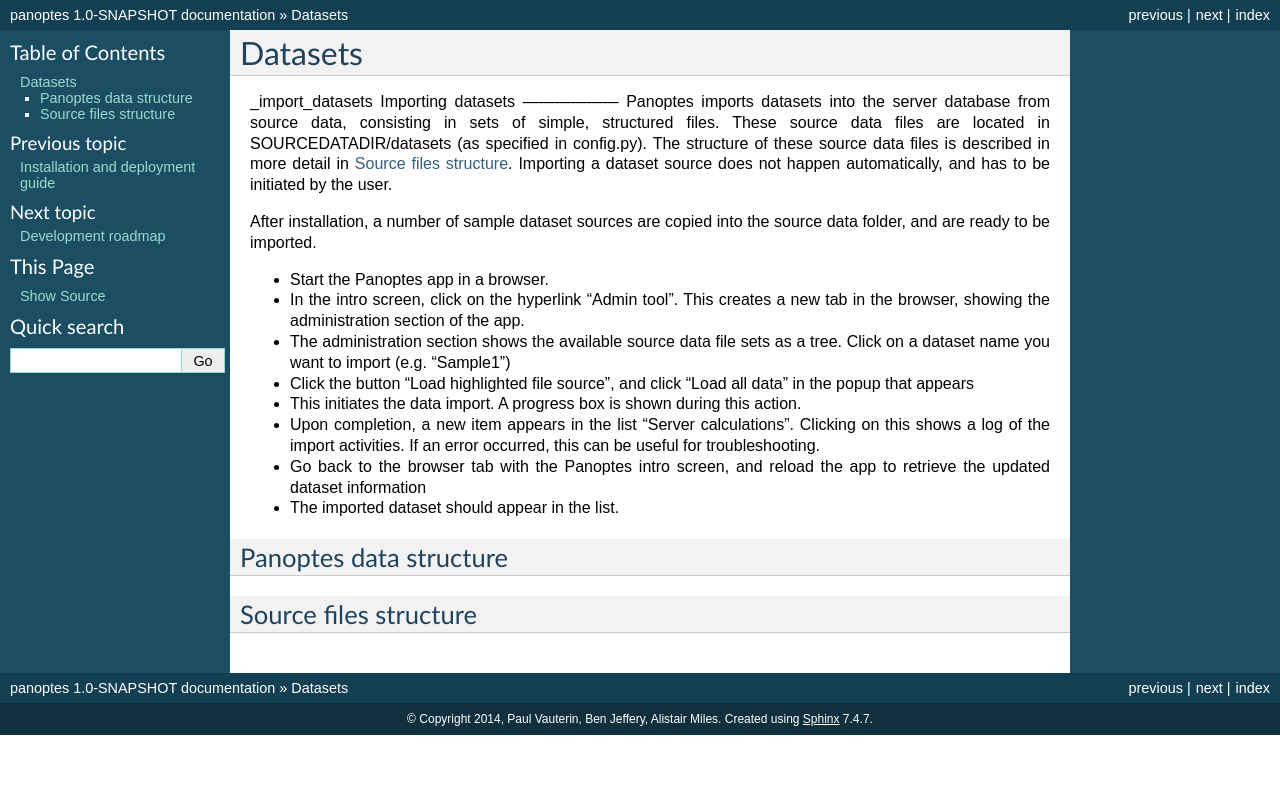
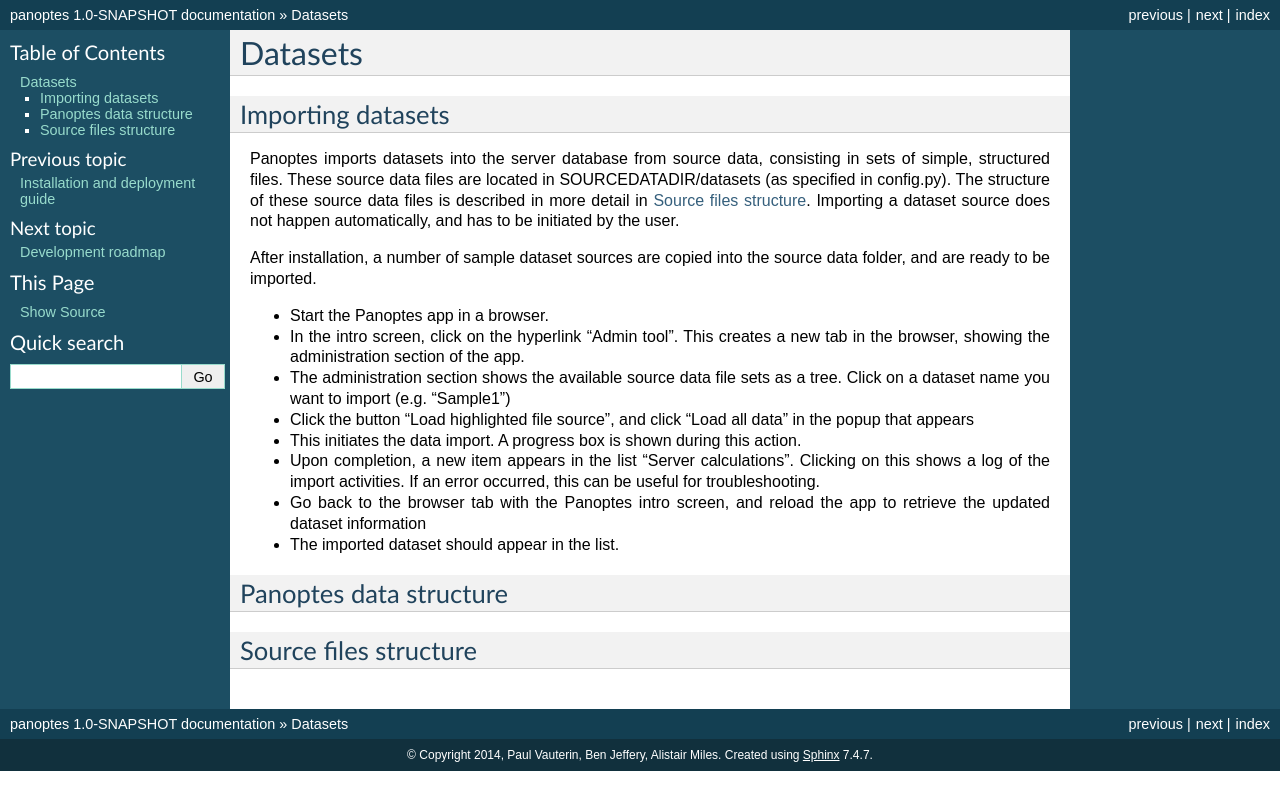
Before and after one commit to cggh/panoptes, a Sphinx documentation site: the page built from documentation/datasets.rst, in a window 1280 px wide. Shown: the top 810 px of the page. Built offline with Sphinx 7.4.7, drawn with Linux system fonts in a browser that asks for light colours.

Commit message:
Update datasets.rst

```diff
--- a/documentation/datasets.rst
+++ b/documentation/datasets.rst
@@ -1,6 +1,6 @@
 Datasets
 =============================
-_import_datasets
+.. _import-datasets
 Importing datasets
 ------------------
 Panoptes imports datasets into the server database from source data, consisting in sets of simple, structured files.
```
